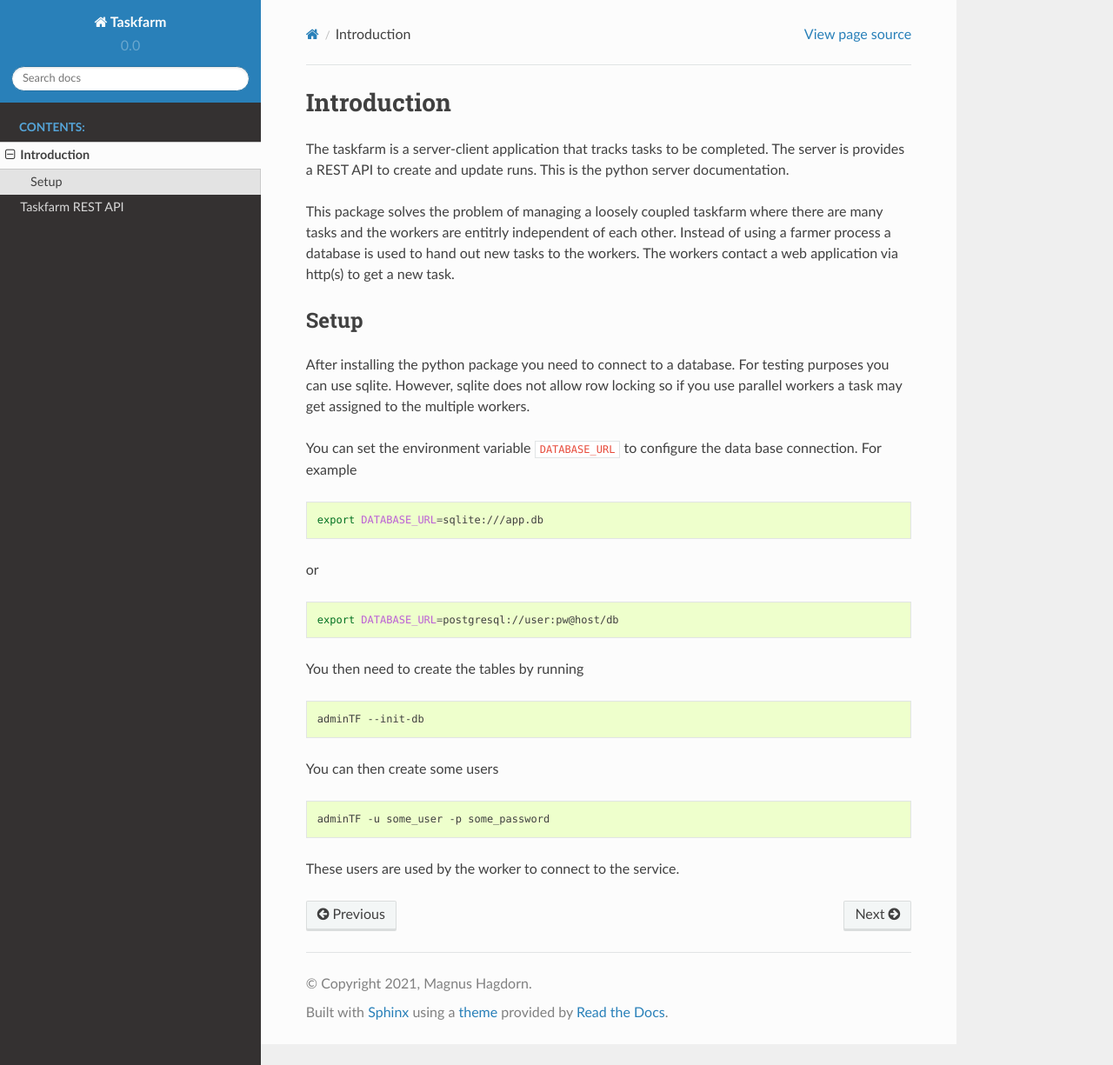
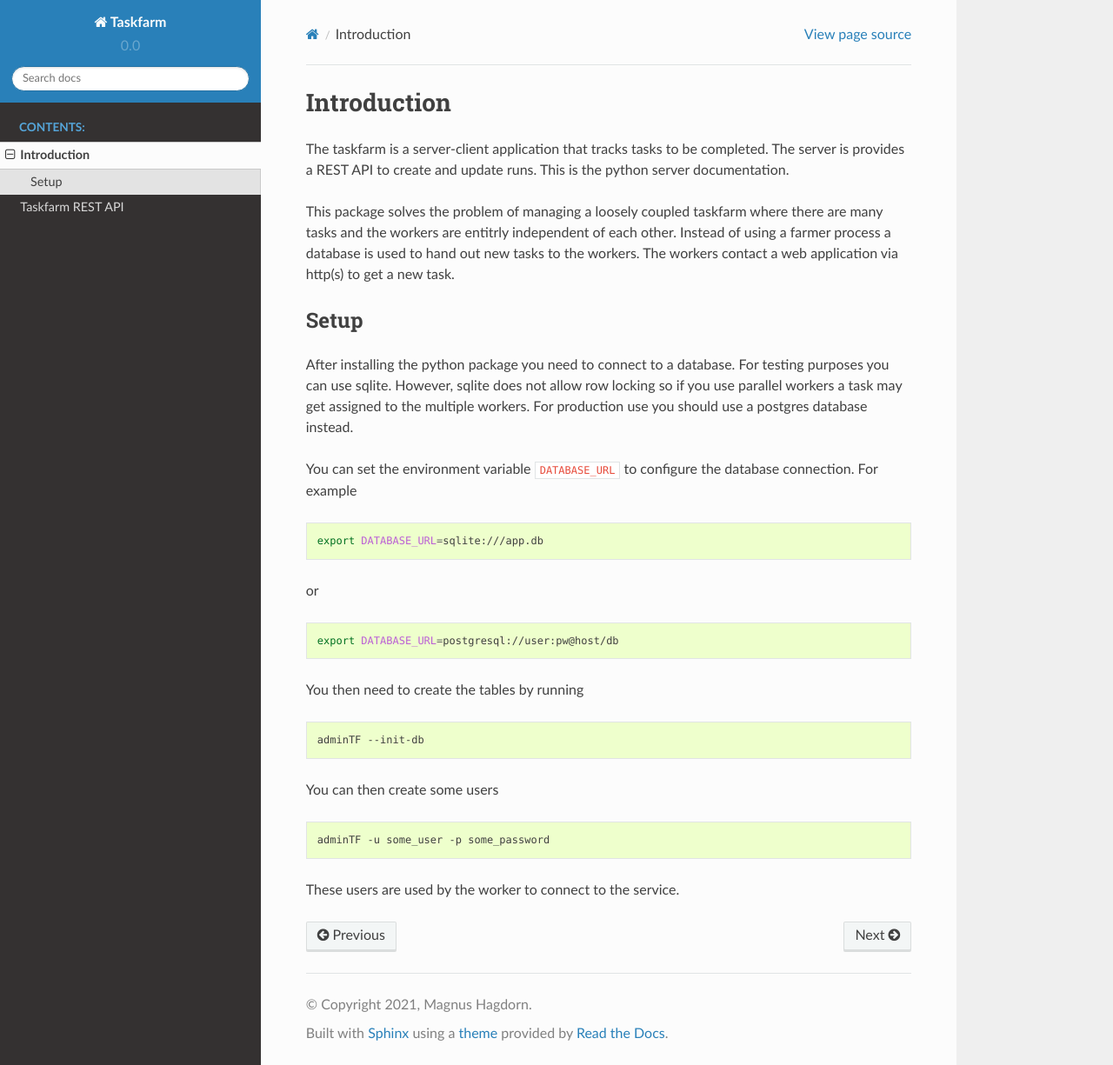
Before and after one commit to mhagdorn/taskfarm, a Sphinx documentation site: the page built from docs/intro.rst, in a window 1280 px wide and 1225 px high. Shown: the whole window at 87% size. Built offline with Sphinx 7.4.7 and the Read the Docs theme 2.0.0, drawn with Linux system fonts in a browser that asks for light colours.

Commit message:
minor change to docs

```diff
--- a/docs/intro.rst
+++ b/docs/intro.rst
@@ -9,9 +9,9 @@ Setup
 After installing the python package you need to connect to a database. For
 testing purposes you can use sqlite. However, sqlite does not allow row
 locking so if you use parallel workers a task may get assigned to the multiple
-workers.
+workers. For production use you should use a postgres database instead.
 
-You can set the environment variable ``DATABASE_URL`` to configure the data base
+You can set the environment variable ``DATABASE_URL`` to configure the database
 connection. For example
 
 .. code-block:: bash
```
